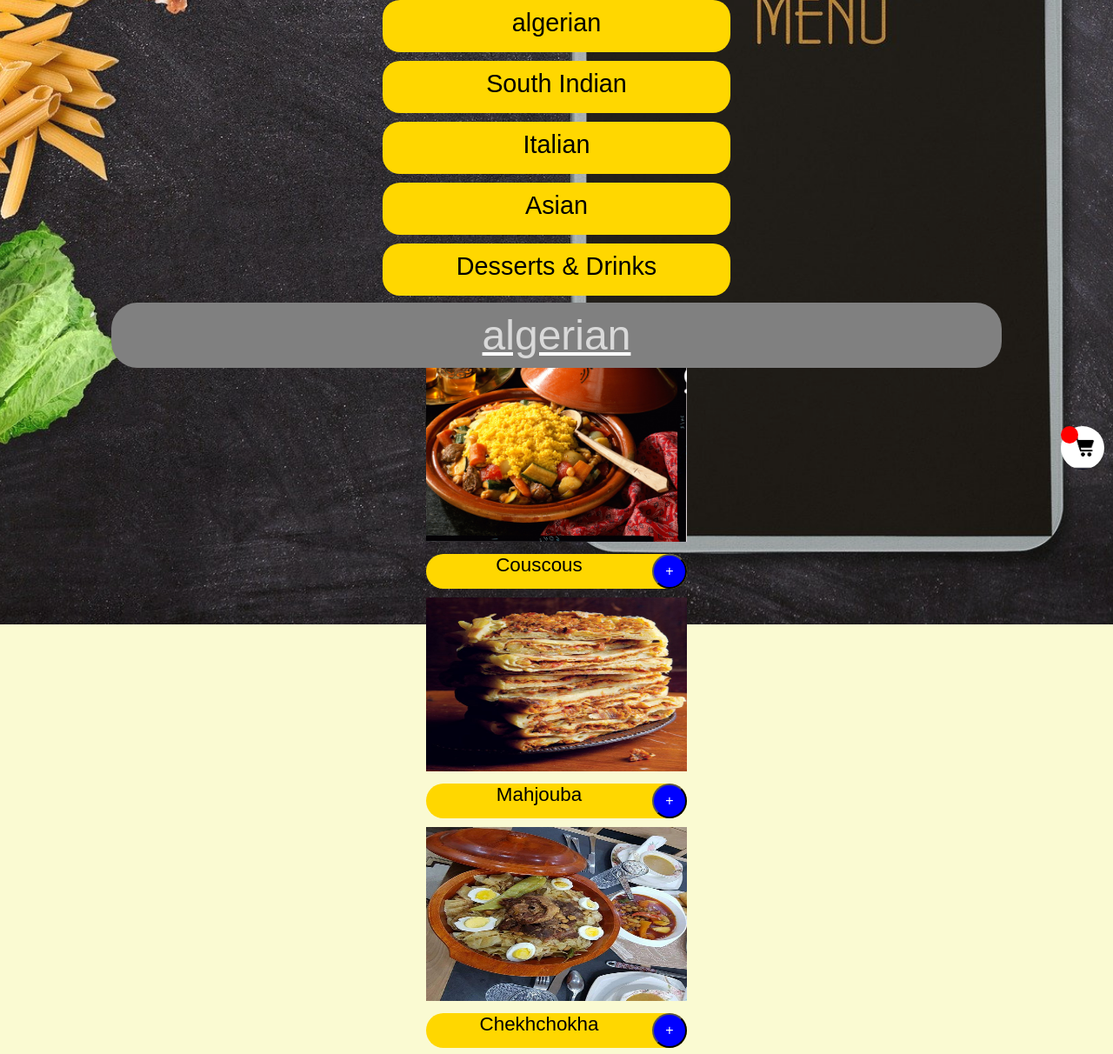
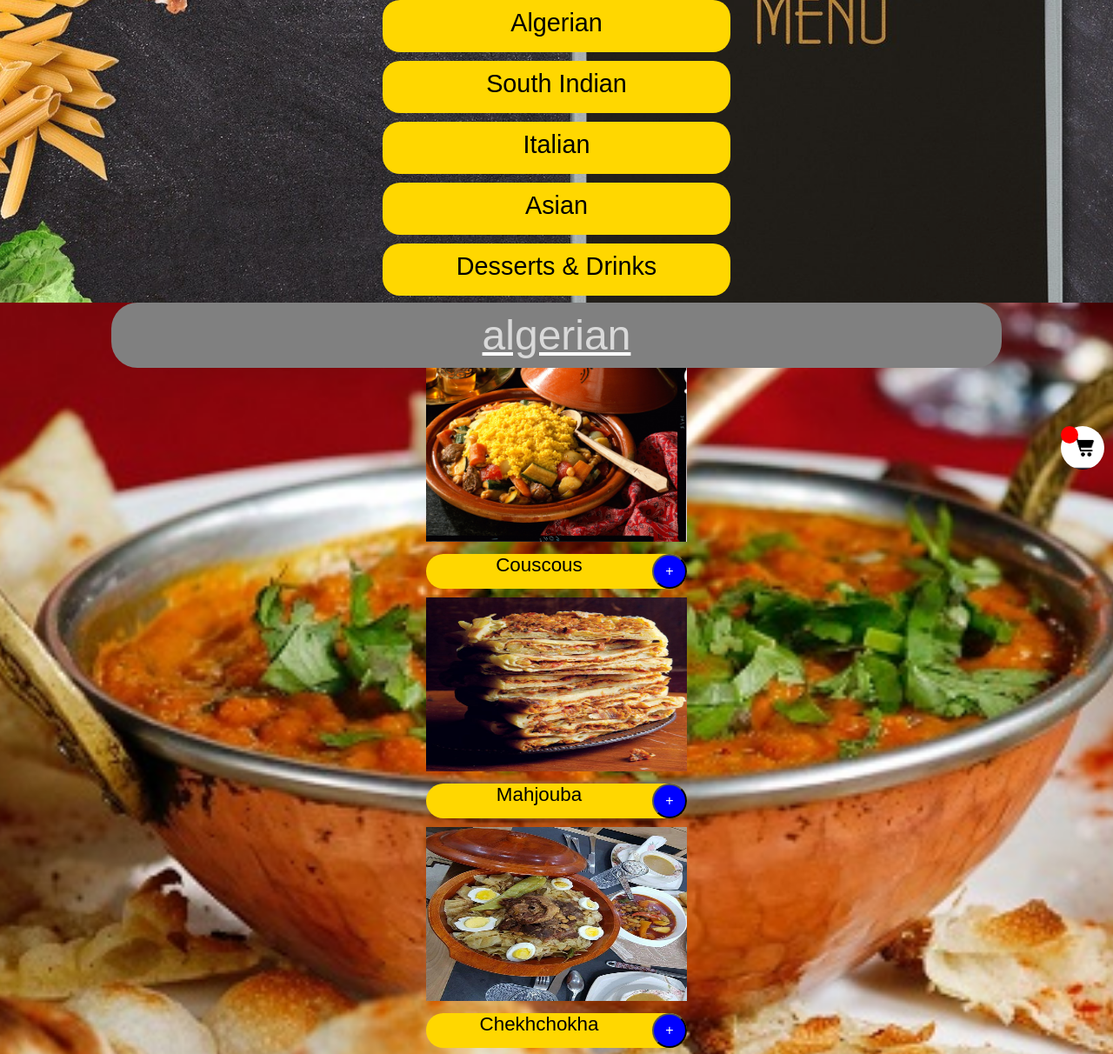
Before and after one commit to borhane4657/mini_project, a plain HTML site: page Pages/menupage.html in a window 1280 px wide. Shown: the part 250-1462 px from the top of the page at 87% size. Drawn offline with Linux system fonts and the light colour scheme.

Commit message:
Update menupage.html

```diff
--- a/Pages/menupage.html
+++ b/Pages/menupage.html
@@ -69,7 +69,7 @@
     <section id="course-menu">
     	<h1 align="center">Menu</h1>
     	<div class="course">
-    		<center><a href="#algerian">algerian</a></center>
+    		<center><a href="#algerian">Algerian</a></center>
     	</div>
     	<div class="course">
     		<center><a href="#southindian">South Indian</a></center>
@@ -85,7 +85,7 @@
     	</div>
     </section>
 
-    <section id="northindian" class="course-menu">
+    <section id="algerian" class="course-menu">
     	<center><div class="course-head">
     		<a href="#course-menu"><center>algerian</center></a>
 		</div>
```
